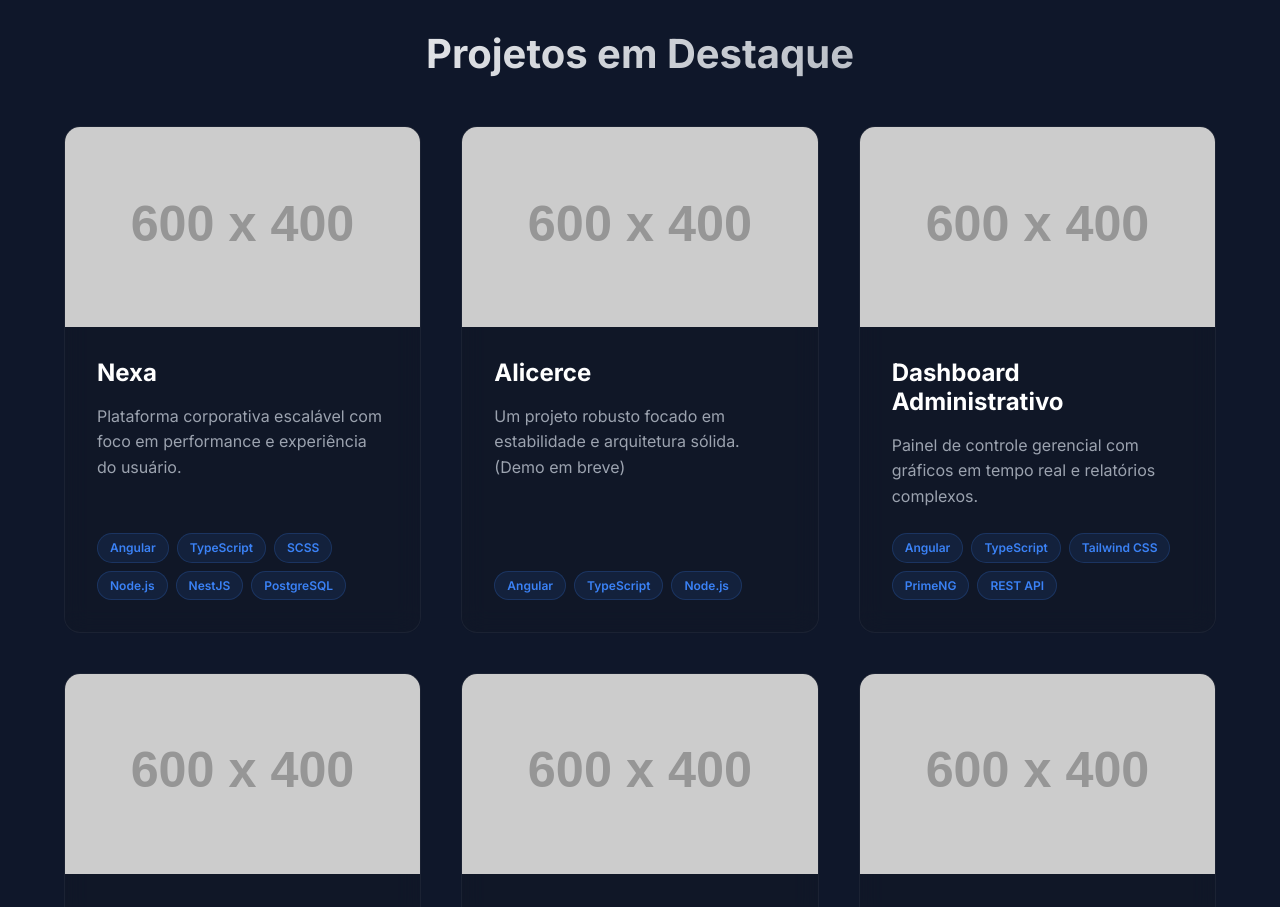
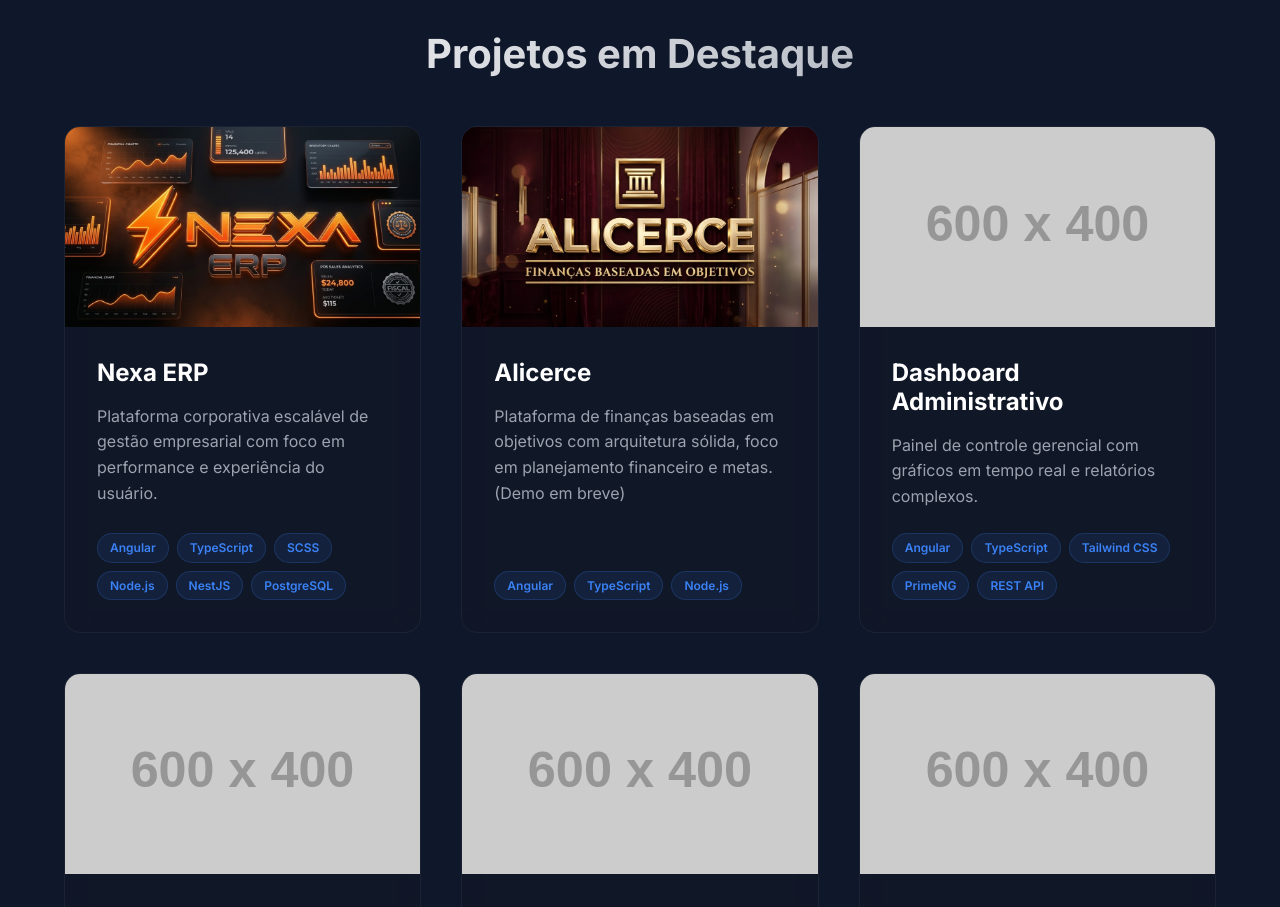
Before and after one commit to EntwicklerMavericks/portifolio, an Angular app: page / in a window 1280 px wide. Shown: the part 3220-4127 px from the top of the page. Built offline with nearby package versions, Linux system fonts and the light colour scheme; some icons are missing.

Commit message:
feat: adiciona capas oficiais dos projetos nexa erp e alicerce

```diff
--- a/src/app/core/data/projects.data.ts
+++ b/src/app/core/data/projects.data.ts
@@ -9,9 +9,9 @@ export class ProjectsDataService {
     return [
       {
         id: 'nexa',
-        title: 'Nexa',
-        description: 'Plataforma corporativa escalável com foco em performance e experiência do usuário.',
-        image: 'https://placehold.co/600x400/111827/ffffff?text=Nexa+Project',
+        title: 'Nexa ERP',
+        description: 'Plataforma corporativa escalável de gestão empresarial com foco em performance e experiência do usuário.',
+        image: 'nexa-cover.jpg',
         technologies: ['Angular', 'TypeScript', 'SCSS', 'Node.js', 'NestJS', 'PostgreSQL'],
         demoUrl: 'https://nexa-showcase.pages.dev/login',
         githubUrl: 'https://github.com/EntwicklerMavericks/nexa-showcase'
@@ -19,8 +19,8 @@ export class ProjectsDataService {
       {
         id: 'alicerce',
         title: 'Alicerce',
-        description: 'Um projeto robusto focado em estabilidade e arquitetura sólida. (Demo em breve)',
-        image: 'https://placehold.co/600x400/111827/ffffff?text=Alicerce+Project',
+        description: 'Plataforma de finanças baseadas em objetivos com arquitetura sólida, foco em planejamento financeiro e metas. (Demo em breve)',
+        image: 'alicerce-cover.jpg',
         technologies: ['Angular', 'TypeScript', 'Node.js'],
         demoUrl: '#',
         githubUrl: 'https://github.com/EntwicklerMavericks/Alicerce'
```
Also changed, not shown: public/alicerce-cover.jpg (added), public/nexa-cover.jpg (added).
